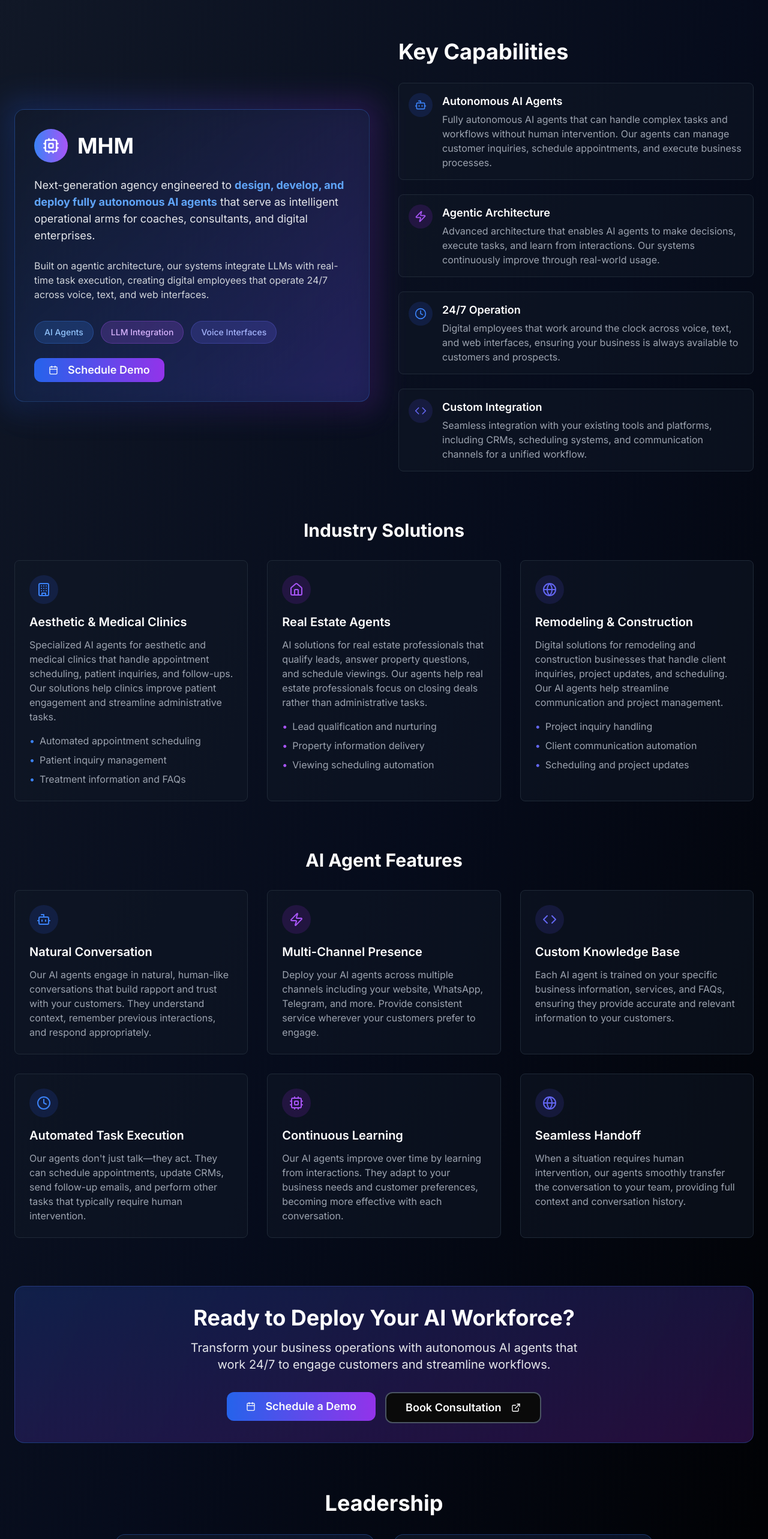
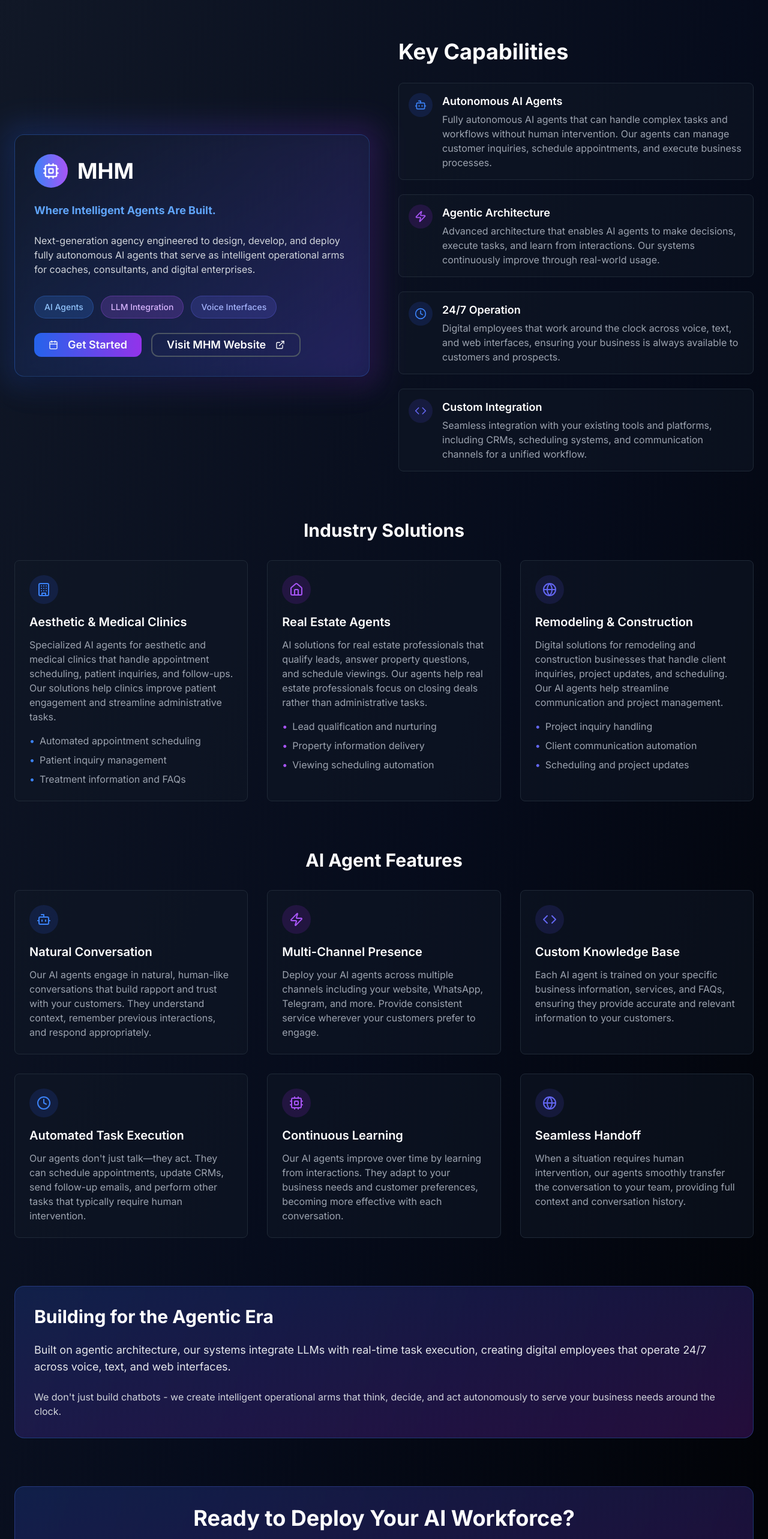
Before and after one commit to ahmezz213/Ahmezz-MHM, a Next.js app: page / in a window 1280 px wide. Shown: the part 2658-5224 px from the top of the page at 60% size. Built offline with nearby package versions, Linux system fonts and the light colour scheme.

Commit message:
feat: add MHM website link and enhance content
Update MHM section and footer with new website link and improved messaging.

Co-authored-by: null <204405111+ahmezz213@users.noreply.github.com>

```diff
--- a/components/footer.tsx
+++ b/components/footer.tsx
@@ -59,6 +59,17 @@ export default function Footer() {
               <li>
                 <Link href="#mhm" className="text-gray-400 hover:text-white transition-colors">
                   MHM
+                </Link>
+              </li>
+              <li>
+                <Link
+                  href="https://v0-mhm-website.vercel.app"
+                  className="text-gray-400 hover:text-white transition-colors flex items-center"
+                  target="_blank"
+                  rel="noopener noreferrer"
+                >
+                  MHM Website
+                  <ExternalLink className="ml-1 h-3 w-3" />
                 </Link>
               </li>
               <li>
@@ -158,7 +169,7 @@ export default function Footer() {
               variant="outline"
               size="icon"
               onClick={scrollToTop}
-              className="rounded-full border-gray-700 text-gray-400 hover:text-white hover:border-gray-600"
+              className="rounded-full border-gray-700 text-gray-400 hover:text-white hover:border-gray-600 bg-transparent"
             >
               <ArrowUp className="h-4 w-4" />
               <span className="sr-only">Back to top</span>
--- a/components/mhm-section.tsx
+++ b/components/mhm-section.tsx
@@ -13,6 +13,10 @@ export default function MhmSection() {
 
   const openCalendly = () => {
     window.open("https://calendly.com/ahmezz-amz/30min", "_blank")
+  }
+
+  const openMhmWebsite = () => {
+    window.open("https://v0-mhm-website.vercel.app", "_blank")
   }
 
   const containerVariants = {
@@ -59,16 +63,12 @@ export default function MhmSection() {
                 </div>
 
                 <p className="text-gray-200 mb-6 text-lg">
-                  Next-generation agency engineered to{" "}
-                  <span className="font-bold text-blue-400">
-                    design, develop, and deploy fully autonomous AI agents
-                  </span>{" "}
-                  that serve as intelligent operational arms for coaches, consultants, and digital enterprises.
+                  <span className="font-bold text-blue-400">Where Intelligent Agents Are Built.</span>
                 </p>
 
                 <p className="text-gray-300 mb-8">
-                  Built on agentic architecture, our systems integrate LLMs with real-time task execution, creating
-                  digital employees that operate 24/7 across voice, text, and web interfaces.
+                  Next-generation agency engineered to design, develop, and deploy fully autonomous AI agents that serve
+                  as intelligent operational arms for coaches, consultants, and digital enterprises.
                 </p>
 
                 <div className="flex flex-wrap gap-3 mb-6">
@@ -83,13 +83,24 @@ export default function MhmSection() {
                   </span>
                 </div>
 
+                <div className="flex flex-col sm:flex-row gap-4">
                   <Button
                     onClick={openCalendly}
                     className="bg-gradient-to-r from-blue-600 to-purple-600 hover:from-blue-700 hover:to-purple-700 text-lg px-6 py-3 rounded-xl font-semibold"
                   >
                     <Calendar className="mr-2 h-5 w-5" />
-                  Schedule Demo
+                    Get Started
                   </Button>
+
+                  <Button
+                    variant="outline"
+                    className="border-2 border-gray-600 hover:border-blue-500 hover:bg-blue-500/10 text-lg px-6 py-3 rounded-xl font-semibold bg-transparent"
+                    onClick={openMhmWebsite}
+                  >
+                    Visit MHM Website
+                    <ExternalLink className="ml-2 h-5 w-5" />
+                  </Button>
+                </div>
               </div>
             </div>
           </motion.div>
@@ -337,6 +348,28 @@ export default function MhmSection() {
           </div>
         </motion.div>
 
+        {/* Agentic Era Section */}
+        <motion.div
+          variants={containerVariants}
+          initial="hidden"
+          animate={inView ? "visible" : "hidden"}
+          className="mb-20"
+        >
+          <div className="bg-gradient-to-br from-blue-900/40 to-purple-900/40 border border-blue-500/30 rounded-2xl p-8 backdrop-blur-sm">
+            <motion.h2 variants={itemVariants} className="text-3xl font-bold mb-6 text-white">
+              Building for the Agentic Era
+            </motion.h2>
+            <motion.p variants={itemVariants} className="text-gray-200 text-lg mb-6">
+              Built on agentic architecture, our systems integrate LLMs with real-time task execution, creating digital
+              employees that operate 24/7 across voice, text, and web interfaces.
+            </motion.p>
+            <motion.p variants={itemVariants} className="text-gray-300">
+              We don't just build chatbots - we create intelligent operational arms that think, decide, and act
+              autonomously to serve your business needs around the clock.
+            </motion.p>
+          </div>
+        </motion.div>
+
         {/* Call to Action with Calendly */}
         <motion.div
           variants={containerVariants}
@@ -358,14 +391,14 @@ export default function MhmSection() {
                 className="bg-gradient-to-r from-blue-600 to-purple-600 hover:from-blue-700 hover:to-purple-700 text-lg px-8 py-6 rounded-xl font-semibold"
               >
                 <Calendar className="mr-2 h-5 w-5" />
-                Schedule a Demo
+                Get Started
               </Button>
               <Button
                 variant="outline"
-                onClick={openCalendly}
-                className="border-2 border-gray-600 hover:border-blue-500 hover:bg-blue-500/10 text-lg px-8 py-6 rounded-xl font-semibold"
+                onClick={openMhmWebsite}
+                className="border-2 border-gray-600 hover:border-blue-500 hover:bg-blue-500/10 text-lg px-8 py-6 rounded-xl font-semibold bg-transparent"
               >
-                Book Consultation
+                Explore MHM Platform
                 <ExternalLink className="ml-2 h-5 w-5" />
               </Button>
             </motion.div>
```
Lines whose indentation alone changed are shown as unchanged.
